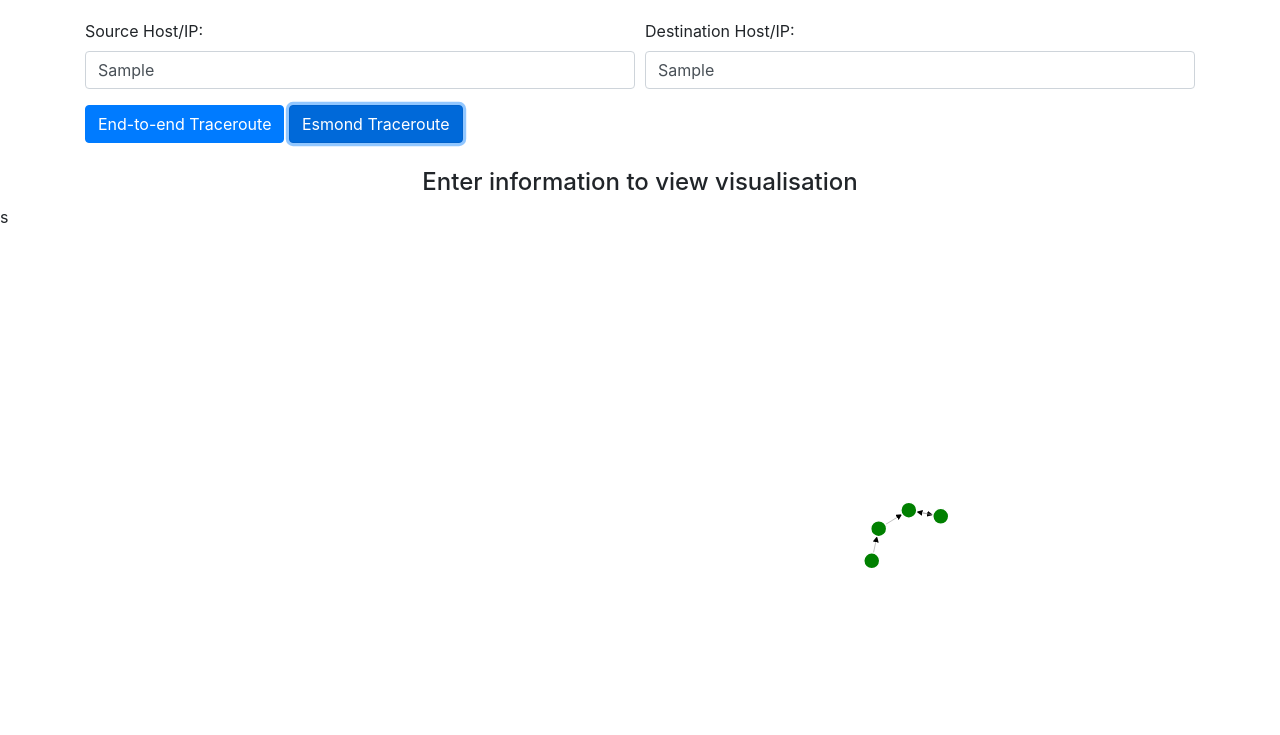
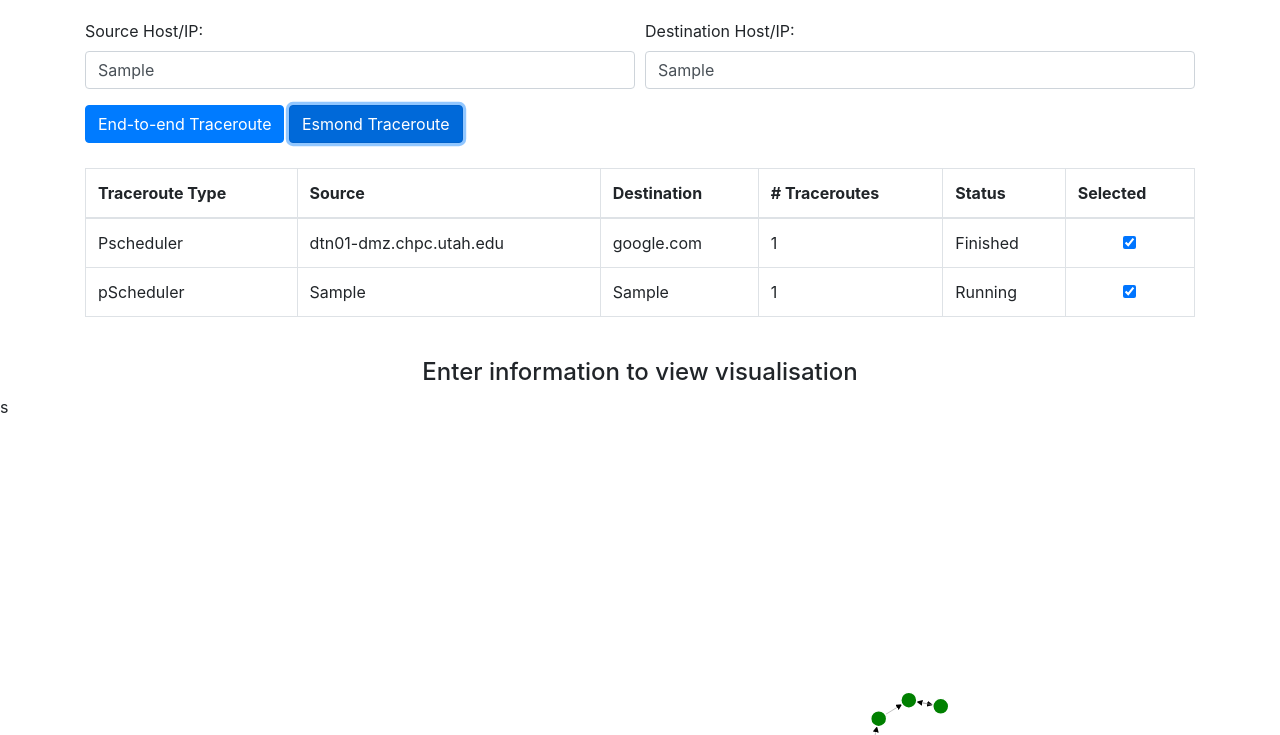
Before and after one commit to andrewtakeshi/chpc_parallel_tr, a plain HTML site: page index.html in a window 1280 px wide. Both pictures are taken after typing "Sample", "Sample" into the empty fields and a click on the button "Esmond Traceroute". Shown: the part 62-797 px from the top of the page. Drawn offline with nearby package versions, Linux system fonts and the light colour scheme.

Commit message:
Added frontend table for tracking running traceroutes/monitoring progress. Still needs to be piped into the return from the API calls to update the table and prevent extraneous information from being added, but this can be done later. Additionally, a # runs dropdown should be added to allow users to run multiple runs at the same time, and the ability to hide traceroutes in the visualisation by unchecking items in the table should be added.

```diff
--- a/index.html
+++ b/index.html
@@ -56,11 +56,11 @@
                     <div class="form-row">
                         <div class="form-group col-md-6">
                             <label for="esmond_ip_source">Source Host/IP:</label>
-                            <input type="text" name="esmond_ip_source" id="esmond_ip_source" placeholder="1.1.1.1" class="form-control">
+                            <input type="text" name="esmond_ip_source" id="esmond_ip_source" placeholder="ex. 1.1.1.1" class="form-control">
                         </div>
                         <div class="form-group col-md-6">
                             <label for="esmond_ip_dest">Destination Host/IP:</label>
-                            <input type="text" name="esmond_ip_dest" id="esmond_ip_dest" placeholder="2.2.2.2" class="form-control">
+                            <input type="text" name="esmond_ip_dest" id="esmond_ip_dest" placeholder="ex. 2.2.2.2" class="form-control">
                         </div>
                     </div>
                     <div class="form-row">
@@ -77,6 +77,7 @@
                     <button id="esmond_btn" name="esmond_btn" onclick="formLogger(this.form)" type="submit" class="btn btn-primary">Esmond Traceroute</button>
                 </form>
             </div>
+
 
 <!--            <div class="d-flex justify-content-center" style="margin: 20px;">-->
 <!--                <h3>or</h3>-->
@@ -108,6 +109,30 @@
 <!--                </form>-->
 <!--            </div>-->
 
+        </div>
+
+
+        <div id="current_run_table_area" class="container d-flex justify-content-center" style="margin-top: 25px; visibility: visible">
+            <table id="cr_table" class="table table-bordered">
+                <thead>
+                <th>Traceroute Type</th>
+                <th>Source</th>
+                <th>Destination</th>
+                <th># Traceroutes</th>
+                <th>Status</th>
+                <th>Selected</th>
+                </thead>
+                <tbody>
+                <tr>
+                    <td>Pscheduler</td>
+                    <td>dtn01-dmz.chpc.utah.edu</td>
+                    <td>google.com</td>
+                    <td>1</td>
+                    <td>Finished</td>
+                    <td style="text-align: center"><input type="checkbox" checked="checked"></td>
+                </tr>
+                </tbody>
+            </table>
         </div>
 
         <div id="vis_area" style="margin-top: 25px;">
--- a/scripts/home.js
+++ b/scripts/home.js
@@ -51,3 +51,33 @@ function resetForms()
         warnings[i].hidden = true;
     }
 }
+
+function runTable()
+{
+    if (document.getElementById("esmond_ip_dest").value === "")
+        return;
+
+    let row = document.getElementById("cr_table").insertRow();
+    for (let i = 0; i < 6; i++)
+    {
+        row.insertCell(i);
+    }
+
+    let source = document.getElementById("esmond_ip_source").value;
+    let dest = document.getElementById("esmond_ip_dest").value;
+    let type = source ? "pScheduler" : "System";
+
+
+    row.cells[0].innerHTML = type;
+    row.cells[1].innerHTML = source ? source : "None";
+    row.cells[2].innerHTML = dest;
+    row.cells[3].innerHTML = "1";
+    row.cells[4].innerHTML = "Running"
+    row.cells[5].style.textAlign = "center";
+    row.cells[5].innerHTML = "<input type=\"checkbox\" checked=\"checked\">"
+}
+
+document.addEventListener("DOMContentLoaded", function()
+{
+   document.getElementById("esmond_btn").addEventListener("click", runTable);
+});
```
